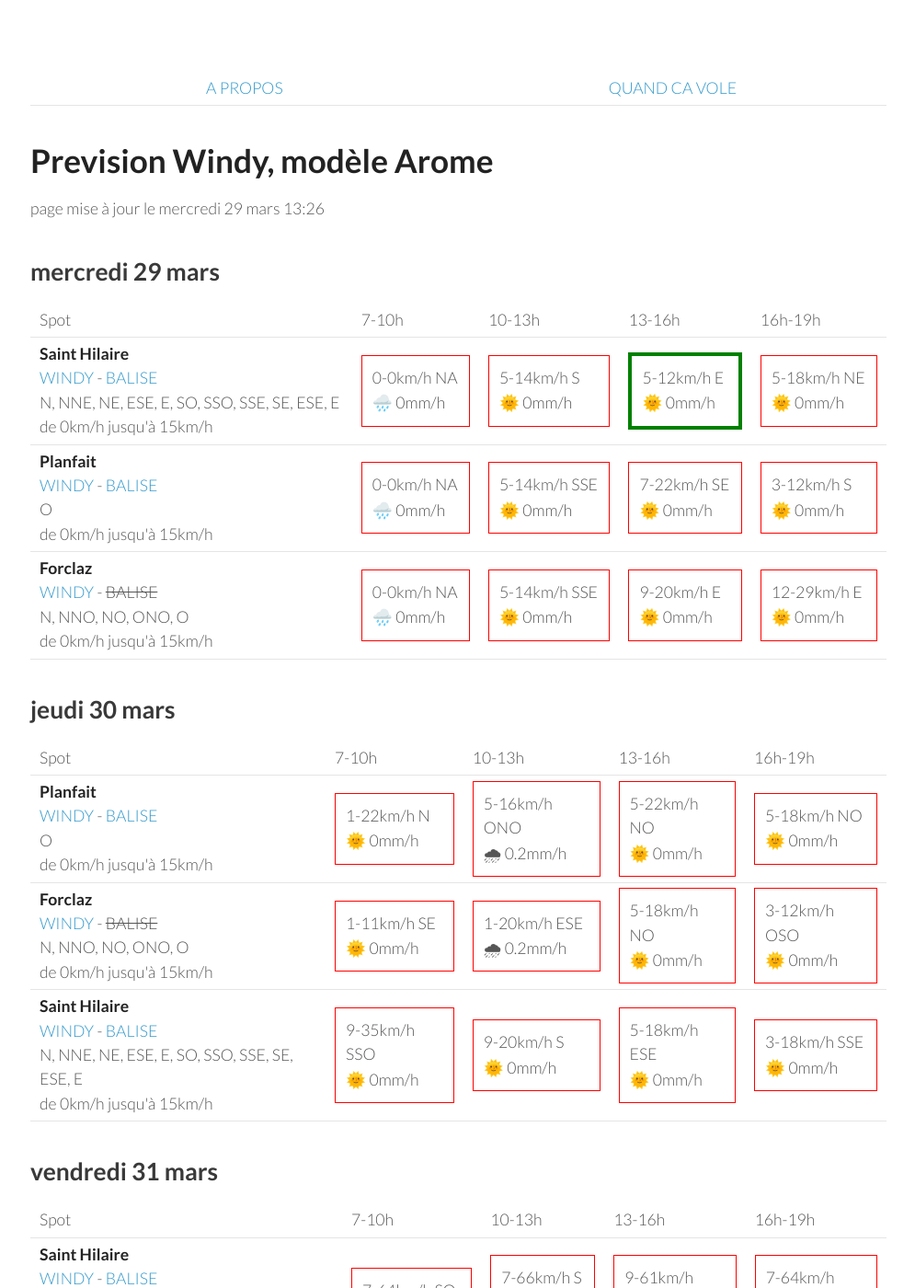
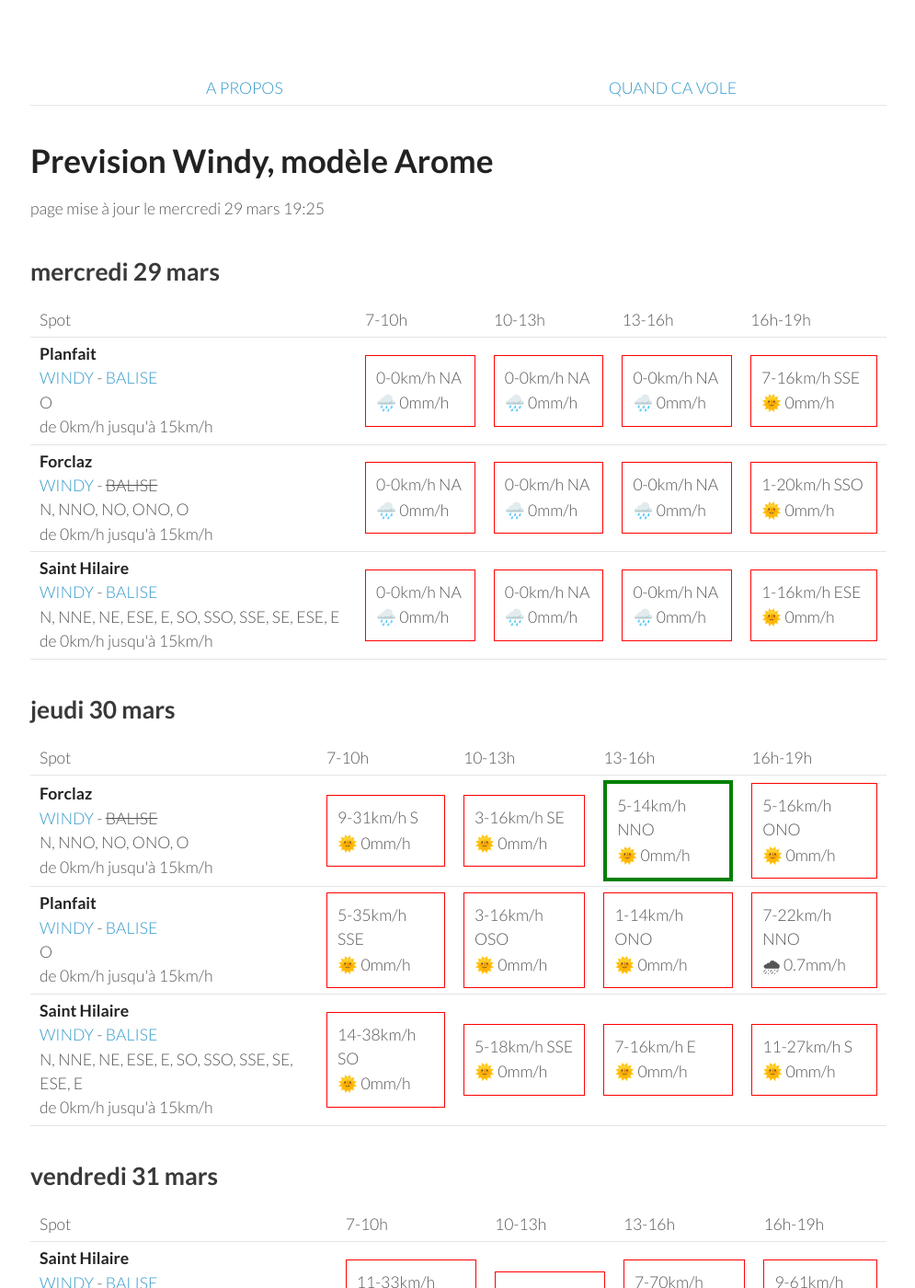
Before and after one commit to parapente-dans-le-nord/parapente-dans-le-nord.github.io, a Jekyll site: the page built from alpes_nord.markdown, in a window 1280 px wide and 1400 px high. Shown: the whole window at 92% size, without its empty margins (25-1020 px from the left). Built offline with Jekyll 4.4.1, drawn with Linux system fonts in a browser that asks for light colours; some of the changed text lies outside the part shown.

Commit message:
update index.markdown

```diff
--- a/alpes_nord.markdown
+++ b/alpes_nord.markdown
@@ -7,7 +7,7 @@ title:  "Tous les spots"
 {: .links}
 
 # Prevision Windy, modèle Arome
-page mise à jour le mercredi 29 mars 13:26
+page mise à jour le mercredi 29 mars 19:25
 
 ## mercredi 29 mars
 
@@ -22,30 +22,30 @@ page mise à jour le mercredi 29 mars 13:26
       <td>16h-19h</td>
     </tr>
 <tr>
-        <td><strong>Saint Hilaire</strong><br><a href="https://windy.com/45.307/5.888?45.087,5.889,9,m:eUFagkX">WINDY</a> - <span class=""><a href="http://www.balisemeteo.com/balise.php?idBalise=61">BALISE</a> </span><br> <span class="vent-favorable">N, NNE, NE, ESE, E, SO, SSO, SSE, SE, ESE, E</span><br><span class="force-vent">de 0km/h jusqu'à 15km/h</span> </td>
-
-            <td><div class="not-flyable"><p>0-0km/h NA</p><p>🌧️ 0mm/h</p></div></td>
-            <td><div class="not-flyable"><p>5-14km/h S</p><p>🌞 0mm/h</p></div></td>
-            <td><div class="flyable"><p>5-12km/h E</p><p>🌞 0mm/h</p></div></td>
-            <td><div class="not-flyable"><p>5-18km/h NE</p><p>🌞 0mm/h</p></div></td>
-
-    </tr>
-<tr>
         <td><strong>Planfait</strong><br><a href="https://windy.com/45.853/6.223?45.415,6.223,8">WINDY</a> - <span class=""><a href="https://www.openwindmap.org/PP496">BALISE</a> </span><br> <span class="vent-favorable">O</span><br><span class="force-vent">de 0km/h jusqu'à 15km/h</span> </td>
 
             <td><div class="not-flyable"><p>0-0km/h NA</p><p>🌧️ 0mm/h</p></div></td>
-            <td><div class="not-flyable"><p>5-14km/h SSE</p><p>🌞 0mm/h</p></div></td>
-            <td><div class="not-flyable"><p>7-22km/h SE</p><p>🌞 0mm/h</p></div></td>
-            <td><div class="not-flyable"><p>3-12km/h S</p><p>🌞 0mm/h</p></div></td>
+            <td><div class="not-flyable"><p>0-0km/h NA</p><p>🌧️ 0mm/h</p></div></td>
+            <td><div class="not-flyable"><p>0-0km/h NA</p><p>🌧️ 0mm/h</p></div></td>
+            <td><div class="not-flyable"><p>7-16km/h SSE</p><p>🌞 0mm/h</p></div></td>
 
     </tr>
 <tr>
         <td><strong>Forclaz</strong><br><a href="https://windy.com/45.814/6.247?45.375,6.246,8,m:eVwaglz">WINDY</a> - <span class="no-balise"> BALISE </span><br> <span class="vent-favorable">N, NNO, NO, ONO, O</span><br><span class="force-vent">de 0km/h jusqu'à 15km/h</span> </td>
 
             <td><div class="not-flyable"><p>0-0km/h NA</p><p>🌧️ 0mm/h</p></div></td>
-            <td><div class="not-flyable"><p>5-14km/h SSE</p><p>🌞 0mm/h</p></div></td>
-            <td><div class="not-flyable"><p>9-20km/h E</p><p>🌞 0mm/h</p></div></td>
-            <td><div class="not-flyable"><p>12-29km/h E</p><p>🌞 0mm/h</p></div></td>
+            <td><div class="not-flyable"><p>0-0km/h NA</p><p>🌧️ 0mm/h</p></div></td>
+            <td><div class="not-flyable"><p>0-0km/h NA</p><p>🌧️ 0mm/h</p></div></td>
+            <td><div class="not-flyable"><p>1-20km/h SSO</p><p>🌞 0mm/h</p></div></td>
+
+    </tr>
+<tr>
+        <td><strong>Saint Hilaire</strong><br><a href="https://windy.com/45.307/5.888?45.087,5.889,9,m:eUFagkX">WINDY</a> - <span class=""><a href="http://www.balisemeteo.com/balise.php?idBalise=61">BALISE</a> </span><br> <span class="vent-favorable">N, NNE, NE, ESE, E, SO, SSO, SSE, SE, ESE, E</span><br><span class="force-vent">de 0km/h jusqu'à 15km/h</span> </td>
+
+            <td><div class="not-flyable"><p>0-0km/h NA</p><p>🌧️ 0mm/h</p></div></td>
+            <td><div class="not-flyable"><p>0-0km/h NA</p><p>🌧️ 0mm/h</p></div></td>
+            <td><div class="not-flyable"><p>0-0km/h NA</p><p>🌧️ 0mm/h</p></div></td>
+            <td><div class="not-flyable"><p>1-16km/h ESE</p><p>🌞 0mm/h</p></div></td>
 
     </tr>
 
@@ -65,32 +65,32 @@ page mise à jour le mercredi 29 mars 13:26
       <td>16h-19h</td>
     </tr>
 <tr>
-        <td><strong>Planfait</strong><br><a href="https://windy.com/45.853/6.223?45.415,6.223,8">WINDY</a> - <span class=""><a href="https://www.openwindmap.org/PP496">BALISE</a> </span><br> <span class="vent-favorable">O</span><br><span class="force-vent">de 0km/h jusqu'à 15km/h</span> </td>
+        <td><strong>Forclaz</strong><br><a href="https://windy.com/45.814/6.247?45.375,6.246,8,m:eVwaglz">WINDY</a> - <span class="no-balise"> BALISE </span><br> <span class="vent-favorable">N, NNO, NO, ONO, O</span><br><span class="force-vent">de 0km/h jusqu'à 15km/h</span> </td>
 
-            <td><div class="not-flyable"><p>1-22km/h N</p><p>🌞 0mm/h</p></div></td>
-            <td><div class="not-flyable"><p>5-16km/h ONO</p><p>🌧 0.2mm/h</p></div></td>
-            <td><div class="not-flyable"><p>5-22km/h NO</p><p>🌞 0mm/h</p></div></td>
-            <td><div class="not-flyable"><p>5-18km/h NO</p><p>🌞 0mm/h</p></div></td>
+            <td><div class="not-flyable"><p>9-31km/h S</p><p>🌞 0mm/h</p></div></td>
+            <td><div class="not-flyable"><p>3-16km/h SE</p><p>🌞 0mm/h</p></div></td>
+            <td><div class="flyable"><p>5-14km/h NNO</p><p>🌞 0mm/h</p></div></td>
+            <td><div class="not-flyable"><p>5-16km/h ONO</p><p>🌞 0mm/h</p></div></td>
 
 
     </tr>
 <tr>
-        <td><strong>Forclaz</strong><br><a href="https://windy.com/45.814/6.247?45.375,6.246,8,m:eVwaglz">WINDY</a> - <span class="no-balise"> BALISE </span><br> <span class="vent-favorable">N, NNO, NO, ONO, O</span><br><span class="force-vent">de 0km/h jusqu'à 15km/h</span> </td>
+        <td><strong>Planfait</strong><br><a href="https://windy.com/45.853/6.223?45.415,6.223,8">WINDY</a> - <span class=""><a href="https://www.openwindmap.org/PP496">BALISE</a> </span><br> <span class="vent-favorable">O</span><br><span class="force-vent">de 0km/h jusqu'à 15km/h</span> </td>
 
-            <td><div class="not-flyable"><p>1-11km/h SE</p><p>🌞 0mm/h</p></div></td>
-            <td><div class="not-flyable"><p>1-20km/h ESE</p><p>🌧 0.2mm/h</p></div></td>
-            <td><div class="not-flyable"><p>5-18km/h NO</p><p>🌞 0mm/h</p></div></td>
-            <td><div class="not-flyable"><p>3-12km/h OSO</p><p>🌞 0mm/h</p></div></td>
+            <td><div class="not-flyable"><p>5-35km/h SSE</p><p>🌞 0mm/h</p></div></td>
+            <td><div class="not-flyable"><p>3-16km/h OSO</p><p>🌞 0mm/h</p></div></td>
+            <td><div class="not-flyable"><p>1-14km/h ONO</p><p>🌞 0mm/h</p></div></td>
+            <td><div class="not-flyable"><p>7-22km/h NNO</p><p>🌧 0.7mm/h</p></div></td>
 
 
     </tr>
 <tr>
         <td><strong>Saint Hilaire</strong><br><a href="https://windy.com/45.307/5.888?45.087,5.889,9,m:eUFagkX">WINDY</a> - <span class=""><a href="http://www.balisemeteo.com/balise.php?idBalise=61">BALISE</a> </span><br> <span class="vent-favorable">N, NNE, NE, ESE, E, SO, SSO, SSE, SE, ESE, E</span><br><span class="force-vent">de 0km/h jusqu'à 15km/h</span> </td>
 
-            <td><div class="not-flyable"><p>9-35km/h SSO</p><p>🌞 0mm/h</p></div></td>
-            <td><div class="not-flyable"><p>9-20km/h S</p><p>🌞 0mm/h</p></div></td>
-            <td><div class="not-flyable"><p>5-18km/h ESE</p><p>🌞 0mm/h</p></div></td>
-            <td><div class="not-flyable"><p>3-18km/h SSE</p><p>🌞 0mm/h</p></div></td>
+            <td><div class="not-flyable"><p>14-38km/h SO</p><p>🌞 0mm/h</p></div></td>
+            <td><div class="not-flyable"><p>5-18km/h SSE</p><p>🌞 0mm/h</p></div></td>
+            <td><div class="not-flyable"><p>7-16km/h E</p><p>🌞 0mm/h</p></div></td>
+            <td><div class="not-flyable"><p>11-27km/h S</p><p>🌞 0mm/h</p></div></td>
 
 
     </tr>
@@ -113,30 +113,30 @@ page mise à jour le mercredi 29 mars 13:26
 <tr>
         <td><strong>Saint Hilaire</strong><br><a href="https://windy.com/45.307/5.888?45.087,5.889,9,m:eUFagkX">WINDY</a> - <span class=""><a href="http://www.balisemeteo.com/balise.php?idBalise=61">BALISE</a> </span><br> <span class="vent-favorable">N, NNE, NE, ESE, E, SO, SSO, SSE, SE, ESE, E</span><br><span class="force-vent">de 0km/h jusqu'à 15km/h</span> </td>
 
-            <td><div class="not-flyable"><p>7-64km/h SO</p><p>🌧 2.6mm/h</p></div></td>
-            <td><div class="not-flyable"><p>7-66km/h S</p><p>🌧 4.2mm/h</p></div></td>
-            <td><div class="not-flyable"><p>9-61km/h SSO</p><p>🌧 0.9mm/h</p></div></td>
-            <td><div class="not-flyable"><p>7-64km/h SSO</p><p>🌧 0.6mm/h</p></div></td>
+            <td><div class="not-flyable"><p>11-33km/h SSO</p><p>🌞 0mm/h</p></div></td>
+            <td><div class="not-flyable"><p>9-64km/h S</p><p>🌧 6mm/h</p></div></td>
+            <td><div class="not-flyable"><p>7-70km/h SSO</p><p>🌧 1.7mm/h</p></div></td>
+            <td><div class="not-flyable"><p>9-61km/h SO</p><p>🌧 2.4mm/h</p></div></td>
 
 
     </tr>
 <tr>
         <td><strong>Planfait</strong><br><a href="https://windy.com/45.853/6.223?45.415,6.223,8">WINDY</a> - <span class=""><a href="https://www.openwindmap.org/PP496">BALISE</a> </span><br> <span class="vent-favorable">O</span><br><span class="force-vent">de 0km/h jusqu'à 15km/h</span> </td>
 
-            <td><div class="not-flyable"><p>3-46km/h ESE</p><p>🌧 8mm/h</p></div></td>
-            <td><div class="not-flyable"><p>7-53km/h S</p><p>🌧 6mm/h</p></div></td>
-            <td><div class="not-flyable"><p>9-55km/h SSO</p><p>🌧 3mm/h</p></div></td>
-            <td><div class="not-flyable"><p>7-53km/h S</p><p>🌧 5mm/h</p></div></td>
+            <td><div class="not-flyable"><p>12-44km/h S</p><p>🌧 2.6mm/h</p></div></td>
+            <td><div class="not-flyable"><p>7-46km/h SE</p><p>🌧 6mm/h</p></div></td>
+            <td><div class="not-flyable"><p>9-59km/h SO</p><p>🌧 4.4mm/h</p></div></td>
+            <td><div class="not-flyable"><p>7-59km/h S</p><p>🌧 4.9mm/h</p></div></td>
 
 
     </tr>
 <tr>
         <td><strong>Forclaz</strong><br><a href="https://windy.com/45.814/6.247?45.375,6.246,8,m:eVwaglz">WINDY</a> - <span class="no-balise"> BALISE </span><br> <span class="vent-favorable">N, NNO, NO, ONO, O</span><br><span class="force-vent">de 0km/h jusqu'à 15km/h</span> </td>
 
-            <td><div class="not-flyable"><p>3-46km/h E</p><p>🌧 10mm/h</p></div></td>
-            <td><div class="not-flyable"><p>5-55km/h S</p><p>🌧 6mm/h</p></div></td>
-            <td><div class="not-flyable"><p>7-53km/h SSO</p><p>🌧 2.2mm/h</p></div></td>
-            <td><div class="not-flyable"><p>5-53km/h SSO</p><p>🌧 6mm/h</p></div></td>
+            <td><div class="not-flyable"><p>12-37km/h SSE</p><p>🌧 4.2mm/h</p></div></td>
+            <td><div class="not-flyable"><p>5-46km/h SE</p><p>🌧 6mm/h</p></div></td>
+            <td><div class="not-flyable"><p>7-59km/h SO</p><p>🌧 4.5mm/h</p></div></td>
+            <td><div class="not-flyable"><p>5-61km/h S</p><p>🌧 4.4mm/h</p></div></td>
 
 
     </tr>
@@ -159,30 +159,30 @@ page mise à jour le mercredi 29 mars 13:26
 <tr>
         <td><strong>Planfait</strong><br><a href="https://windy.com/45.853/6.223?45.415,6.223,8">WINDY</a> - <span class=""><a href="https://www.openwindmap.org/PP496">BALISE</a> </span><br> <span class="vent-favorable">O</span><br><span class="force-vent">de 0km/h jusqu'à 15km/h</span> </td>
 
-            <td><div class="not-flyable"><p>5-31km/h ESE</p><p>🌧 3mm/h</p></div></td>
-            <td><div class="not-flyable"><p>5-25km/h SE</p><p>🌧 3mm/h</p></div></td>
-            <td><div class="not-flyable"><p>5-27km/h S</p><p>🌧 5mm/h</p></div></td>
-            <td><div class="not-flyable"><p>3-27km/h SSE</p><p>🌧 5mm/h</p></div></td>
+            <td><div class="not-flyable"><p>7-31km/h SE</p><p>🌧 3mm/h</p></div></td>
+            <td><div class="not-flyable"><p>3-29km/h SE</p><p>🌧 3mm/h</p></div></td>
+            <td><div class="not-flyable"><p>5-25km/h SSE</p><p>🌧 4mm/h</p></div></td>
+            <td><div class="not-flyable"><p>3-31km/h S</p><p>🌧 2.7mm/h</p></div></td>
 
 
     </tr>
 <tr>
         <td><strong>Forclaz</strong><br><a href="https://windy.com/45.814/6.247?45.375,6.246,8,m:eVwaglz">WINDY</a> - <span class="no-balise"> BALISE </span><br> <span class="vent-favorable">N, NNO, NO, ONO, O</span><br><span class="force-vent">de 0km/h jusqu'à 15km/h</span> </td>
 
-            <td><div class="not-flyable"><p>3-31km/h ESE</p><p>🌧 3mm/h</p></div></td>
-            <td><div class="not-flyable"><p>3-25km/h SE</p><p>🌧 3mm/h</p></div></td>
-            <td><div class="not-flyable"><p>5-29km/h S</p><p>🌧 4.4mm/h</p></div></td>
-            <td><div class="not-flyable"><p>1-27km/h SE</p><p>🌧 7mm/h</p></div></td>
+            <td><div class="not-flyable"><p>5-31km/h SE</p><p>🌧 4mm/h</p></div></td>
+            <td><div class="not-flyable"><p>3-29km/h SE</p><p>🌧 3.6mm/h</p></div></td>
+            <td><div class="not-flyable"><p>5-24km/h SSE</p><p>🌧 4mm/h</p></div></td>
+            <td><div class="not-flyable"><p>3-31km/h SSE</p><p>🌧 2.6mm/h</p></div></td>
 
 
     </tr>
 <tr>
         <td><strong>Saint Hilaire</strong><br><a href="https://windy.com/45.307/5.888?45.087,5.889,9,m:eUFagkX">WINDY</a> - <span class=""><a href="http://www.balisemeteo.com/balise.php?idBalise=61">BALISE</a> </span><br> <span class="vent-favorable">N, NNE, NE, ESE, E, SO, SSO, SSE, SE, ESE, E</span><br><span class="force-vent">de 0km/h jusqu'à 15km/h</span> </td>
 
-            <td><div class="not-flyable"><p>5-42km/h S</p><p>🌧 3mm/h</p></div></td>
-            <td><div class="not-flyable"><p>5-40km/h SSO</p><p>🌧 1.7mm/h</p></div></td>
-            <td><div class="not-flyable"><p>3-46km/h S</p><p>🌧 1.4mm/h</p></div></td>
-            <td><div class="not-flyable"><p>3-42km/h O</p><p>🌧 3mm/h</p></div></td>
+            <td><div class="not-flyable"><p>3-38km/h S</p><p>🌧 1mm/h</p></div></td>
+            <td><div class="not-flyable"><p>7-48km/h SSO</p><p>🌧 1.1mm/h</p></div></td>
+            <td><div class="not-flyable"><p>5-48km/h SSO</p><p>🌧 1.1mm/h</p></div></td>
+            <td><div class="not-flyable"><p>3-35km/h SSO</p><p>🌧 2.3mm/h</p></div></td>
 
 
     </tr>
```
